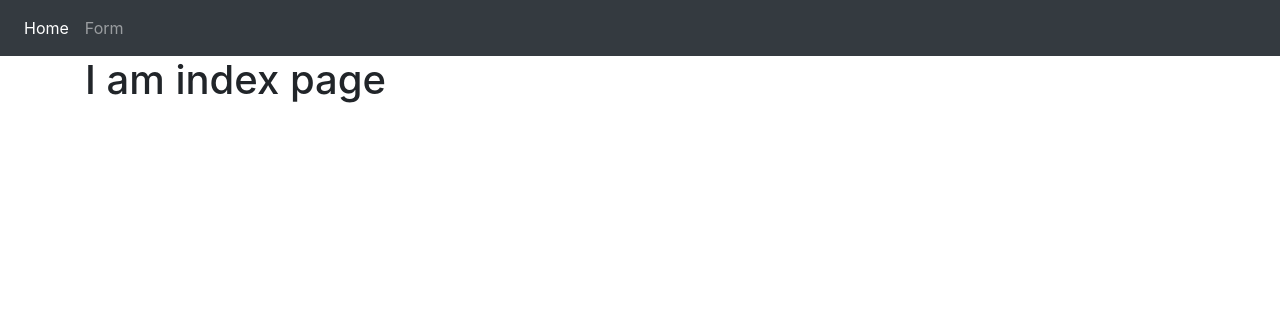
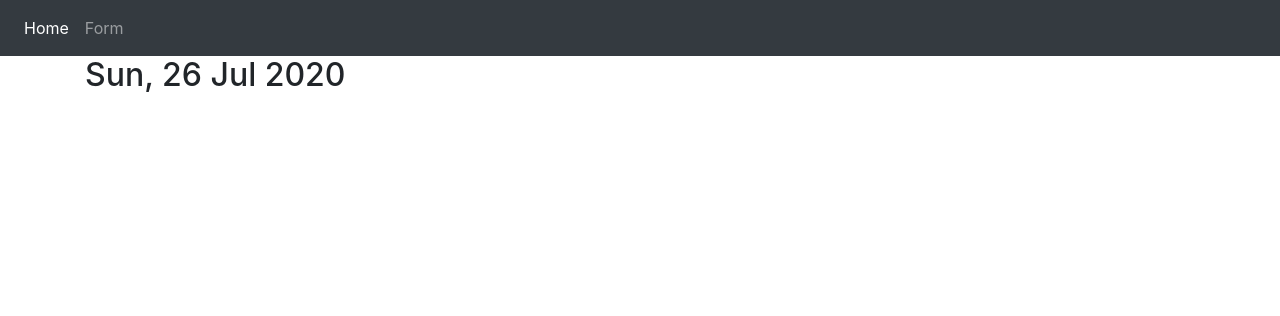
Before and after one commit to nahidkishore/Django-practice, a Django app: page / in a window 1280 px wide. Shown: the top 316 px of the page. Run offline with Django 3.2, Linux system fonts and the light colour scheme; data comes from the database, SQL or seed files in the repository; both versions use the stored data as it was after the commit; some libraries are stand-ins or nearby versions.

Commit message:
Built In Template Filters

```diff
--- a/first_app/views.py
+++ b/first_app/views.py
@@ -9,8 +9,7 @@ from first_app import forms
 
 def index (request):
   # SELECT * FROM Musician ORDER BY first_name
-  musician_list= Musician.objects.order_by('first_name')
-  diction={'text_1':'This is a list of Musician', 'musician': musician_list}
+  diction ={'simple_text': Album.objects.get(pk=2),}
   return render (request, 'first_app/index.html', context=diction)
 
 
--- a/templates/first_app/index.html
+++ b/templates/first_app/index.html
@@ -2,6 +2,7 @@
 {% extends "first_app/base.html" %}
 
 {% block body_block %}
-<h1>I am index page</h1>
+<h2>{{ simple_text.release_date|date:"D, d M Y" }}</h2>
+
 
 {% endblock %}
```
Also changed, not shown: db.sqlite3.
